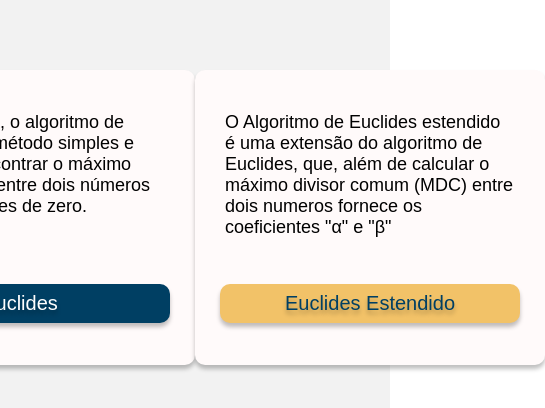
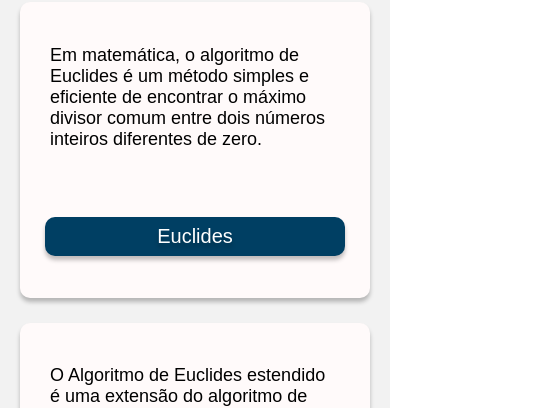
Before and after one commit to douglas541/euclides, a Next.js app: page / in a window 390 px wide. Shown: the part 331-739 px from the top of the page, 545 px wide, since content can reach past the window. Built offline with nearby package versions, Linux system fonts and the light colour scheme.

Commit message:
fix: CardsContainer responsive fixes

```diff
--- a/src/components/CardsContainer/styles.js
+++ b/src/components/CardsContainer/styles.js
@@ -6,6 +6,10 @@ export const Container = styled.div`
     display: flex;
     justify-content: center;
     align-items: center;
+
+    @media(max-width: 768px){
+        height: 80vh;
+    }
 `;
 
 export const Content = styled.div`
@@ -13,4 +17,9 @@ export const Content = styled.div`
     justify-content: space-between;
     align-items: center;
     width: 750px;
+
+    @media(max-width: 768px){
+        flex-direction: column;
+        height: 73vh;
+    }
 `;
--- a/src/components/Layout/index.js
+++ b/src/components/Layout/index.js
@@ -5,13 +5,12 @@ import { Container, ContentContainer, Wrapper } from './styles';
 function Layout({ children }) {
     return (
         <>
-            <Header></Header>
+            <Header/>
             <Container>
                 <ContentContainer>
                     {children}
                 </ContentContainer>
             </Container>
-
             <Footer/>
         </>
     );
```
